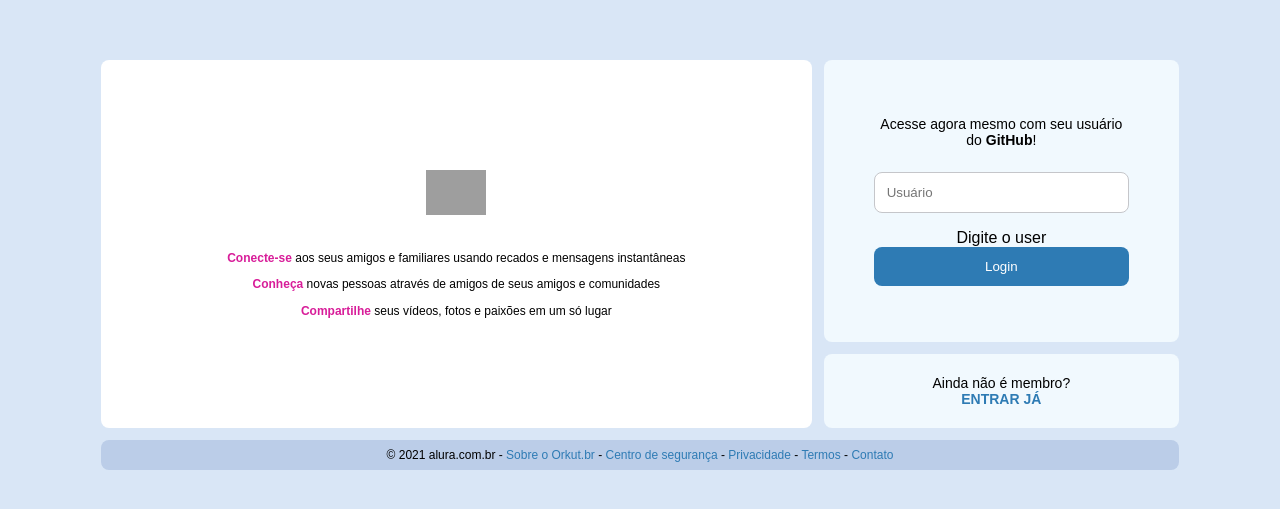
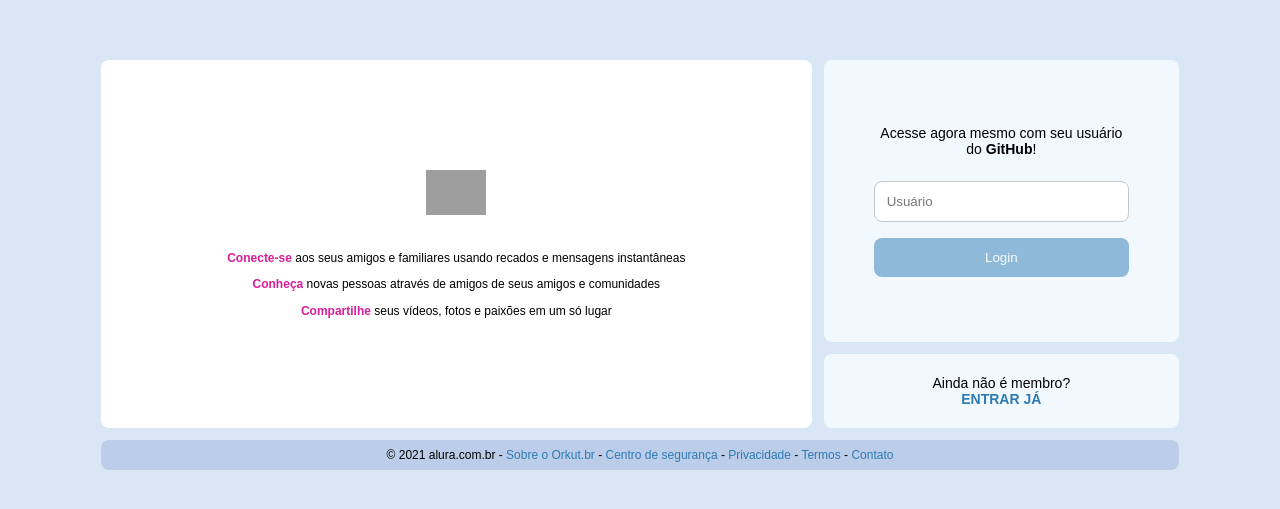
Before and after one commit to DonRenato/alurakut-imersao-react, a Next.js app: page /login in a window 1280 px wide. Shown: the part 135-644 px from the top of the page. Built offline with nearby package versions, Linux system fonts and the light colour scheme; grey boxes are pictures that could not be loaded.

Commit message:
arrumando login para usuarios que não existem

```diff
--- a/pages/login.js
+++ b/pages/login.js
@@ -5,6 +5,7 @@ import nookies from 'nookies'
 export default function LoginScreen() {
   const router = useRouter();
   const [githubUser, setGithubUser] = useState('')
+  const [erroLogin, setErroLogin] = useState(false);
     return (
         <main style={{ display: 'flex', flex: 1, alignItems: 'center', justifyContent: 'center' }}>
             <div className="loginScreen">
@@ -17,26 +18,34 @@ export default function LoginScreen() {
                 </section>
 
                 <section className="formArea">
-                    <form className="box" onSubmit={(e)=>{
+                    <form className="box" onSubmit={async (e) => {
                             e.preventDefault();
-                          fetch('https://alurakut.vercel.app/api/login', {
+
+                            try {
+                            const validUserRes = await fetch(`https://api.github.com/users/${githubUser}`)
+                            if (!validUserRes.ok) {
+                                throw new Error('Não foi possível pegar os dados :(');
+                            }
+
+                            const token = await fetch('https://alurakut.vercel.app/api/login', {
                                 method: 'POST',
                                 headers: {
                                 'Content-Type': 'application/json'
                                 },
-                            body: JSON.stringify({githubUser: githubUser })
-                          })
-                            .then(async res =>{
-                              const data = await res.json();
-                              const token = data.token;
-                              nookies.set(null, 'USER_TOKEN', token, {
+                                body: JSON.stringify({ githubUser: githubUser })
+                            });
+                            const res = await token.json();
+                            nookies.set(null, 'USER_TOKEN', res.token, {
                                 path: '/',
                                 maxAge: 86400 * 7
-                              } )
+                            })
                             router.push('/')
-                            })
+                            } catch (error) {
+                            setErroLogin(true);
+                            }
+                        }
 
-                        }}>
+                        }>
                         <p>
                             Acesse agora mesmo com seu usuário do <strong>GitHub</strong>!
                         </p>
@@ -45,10 +54,19 @@ export default function LoginScreen() {
                             value = {githubUser}
                             onChange = {(e)=>{
                               setGithubUser(e.target.value)
+                              if (e.target.value.length === 0) {
+                                setErroLogin(false)
+                              }
                             }}
                           />
-                        {  githubUser.length === 0 ? 'Digite o user' : ''}
-                        <button type="submit" >
+
+                          {erroLogin && githubUser.length > 0
+                            ? <p style={{ color: 'red' }}>Erro ao logar, usuário inválido</p>
+                            : ''}
+
+
+
+                        <button type="submit" disabled={!githubUser} >
                             Login
                         </button>
                     </form>
```
Lines whose indentation alone changed are shown as unchanged.
